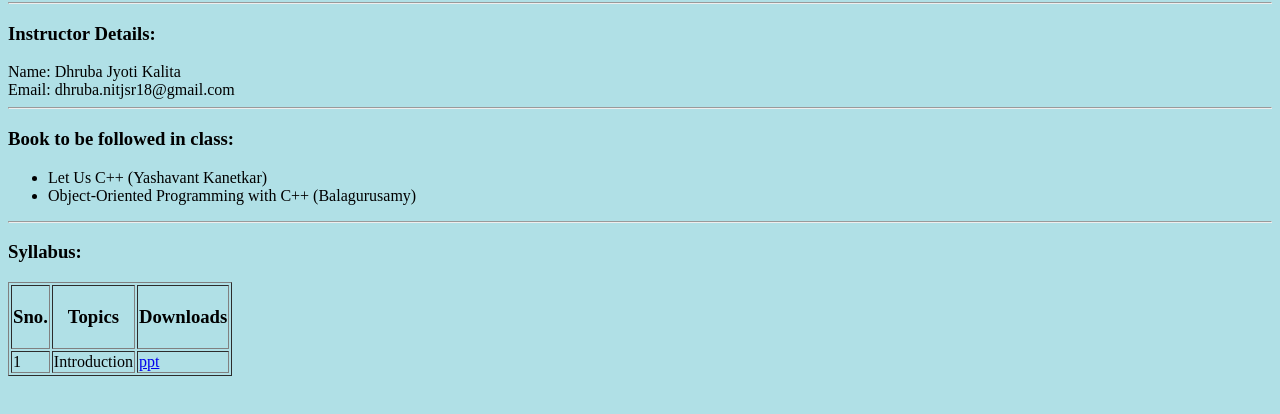
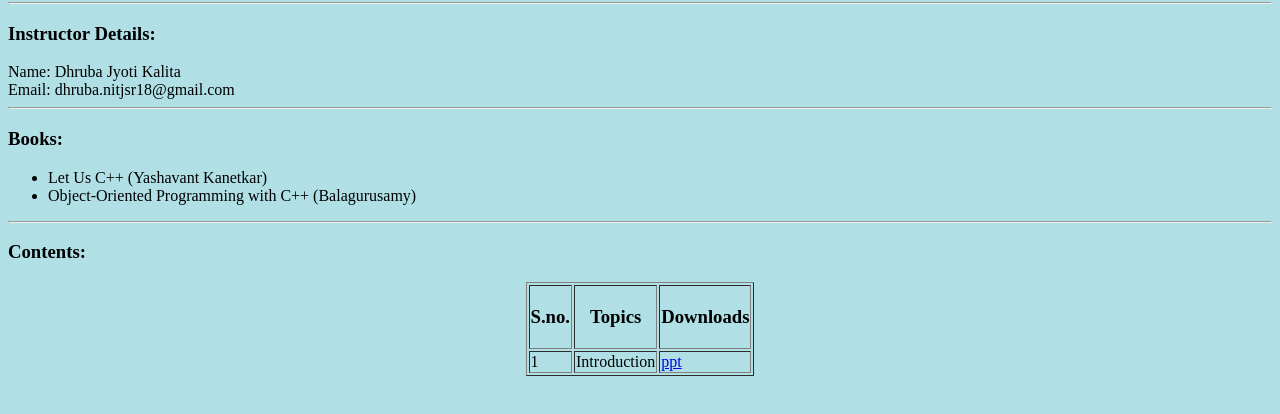
Before and after one commit to dhruba18/oops, a plain HTML site: page index.html in a window 1280 px wide. Shown: the part 78-492 px from the top of the page. Drawn offline with Linux system fonts and the light colour scheme.

Commit message:
Update index.html

```diff
--- a/index.html
+++ b/index.html
@@ -19,21 +19,20 @@ Email: dhruba.nitjsr18@gmail.com
 
 <hr>
 
-<h3>Book to be followed in class: </h3>
+<h3>Books:</h3>
 
- <ul>
-         <li> Let Us C++ (Yashavant Kanetkar) </li>
-	 <li> Object-Oriented Programming with C++ (Balagurusamy) </li>
+	 <ul>
+		 <li> Let Us C++ (Yashavant Kanetkar) </li>
+		 <li> Object-Oriented Programming with C++ (Balagurusamy) </li>
 
-
-      </ul>
+	 </ul>
 <hr>
 
-<h3>Syllabus: </h3>
-
+<h3>Contents: </h3>
+<center>
 <table border=1>
   <tr>
-    <th><h3> Sno. </h3></th>
+    <th><h3> S.no. </h3></th>
     <th><h3> Topics </h3></th>
 	<th><h3> Downloads</h3> </th>
 
@@ -45,7 +44,7 @@ Email: dhruba.nitjsr18@gmail.com
     <td> <a href="#">ppt</a></td>
 
   </tr>
-
+</center>
 
 </table>
 
```
